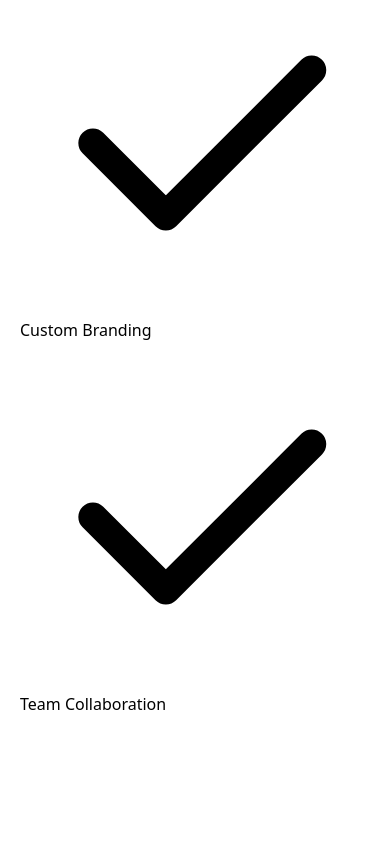
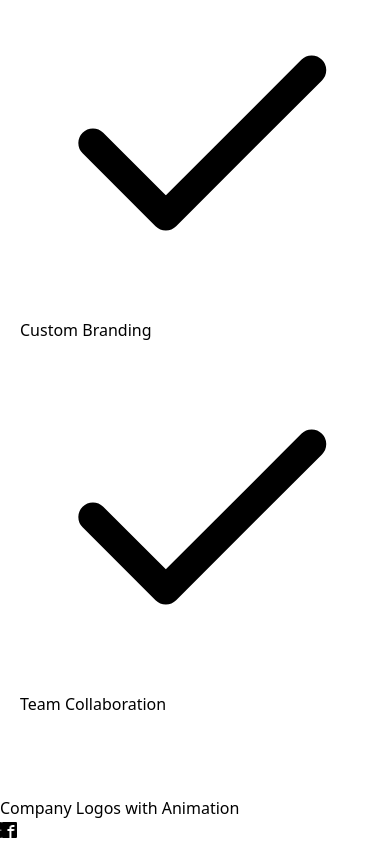
Before and after one commit to ziaul-hoque4820/React-practicing-Component, a React (Vite) app: page / in a window 390 px wide. Shown: the part 10468-11312 px from the top of the page. Before the commit the page ends 11264 px from the top, so only its background shows below. Built offline with nearby package versions, Linux system fonts and the light colour scheme.

Commit message:
Company Section with animation done

```diff
--- a/src/App.css
+++ b/src/App.css
@@ -1,3 +1,53 @@
 .section-container{
     @apply max-w-screen-2xl container mx-auto py-20 px-5;
 }
+
+/* Default: large screens */
+@keyframes scroll {
+    0% {
+        transform: translateX(180%);
+    }
+
+    100% {
+        transform: translateX(-100%);
+    }
+}
+
+.animate-scroll {
+    display: inline-flex;
+    animation: scroll 15s linear infinite;
+}
+
+/* Medium devices (tablets) */
+@media (max-width: 1024px) {
+    @keyframes scroll-md {
+        0% {
+            transform: translateX(85%);
+        }
+
+        100% {
+            transform: translateX(-100%);
+        }
+    }
+
+    .animate-scroll {
+        animation: scroll-md 10s linear infinite;
+    }
+}
+
+/* Small devices (mobiles) */
+@media (max-width: 640px) {
+    @keyframes scroll-sm {
+        0% {
+            transform: translateX(45%);
+        }
+
+        100% {
+            transform: translateX(-100%);
+        }
+    }
+
+    .animate-scroll {
+        animation: scroll-sm 8s linear infinite;
+    }
+}
--- a/src/App.jsx
+++ b/src/App.jsx
@@ -1,4 +1,5 @@
 import BlogSection from "./page/BlogSection"
+import CompanyLogos from "./page/CompanyLogos"
 import FAQs from "./page/FAQs"
 import Pricing from "./page/Pricing"
 import TeamSection from "./page/TeamSection"
@@ -12,6 +13,7 @@
       <TeamSection />
       <BlogSection />
       <Pricing />
+      <CompanyLogos />
     </>
   )
 }
--- /dev/null
+++ b/src/page/CompanyLogos.jsx
@@ -0,0 +1,41 @@
+import React from 'react'
+import { BsApple } from "react-icons/bs";
+import { FaAmazon, FaGoogle } from "react-icons/fa";
+import { TfiMicrosoftAlt } from "react-icons/tfi";
+import { ImFacebook2 } from "react-icons/im";
+
+
+const logos = [
+    { icon: BsApple, name: "Apple" },
+    { icon: FaGoogle, name: "Google" },
+    { icon: FaAmazon, name: "Amazon" },
+    { icon: TfiMicrosoftAlt, name: "Microsoft" },
+    { icon: ImFacebook2, name: "Facebook" },
+]
+
+
+function CompanyLogos() {
+    return (
+        <div className='bg-gray-100'>
+            <div className='max-w-screen-2xl container mx-auto py-20 px-5'>
+                <h2 className='text-center my-5 text-2xl font-semibold'>Company Logos with Animation</h2>
+
+                {/* logo container  */}
+                <div className='relative overflow-hidden border-y-[1px] p-8'>
+                    <div className='flex items-center justify-around md:space-x-14 space-x-8 animate-scroll'>
+                        {
+                            logos.map((logo, index) => (
+                                <div key={index} className='flex justify-center items-center bg-white rounded-full p-6 w-28 h-28 hover:scale-110 transition transform'>
+                                    <logo.icon className='text-blue-500 text-5xl ' title={logo.name} />
+                                </div>
+                            ))
+                        }
+                    </div>
+                </div>
+            </div>
+
+        </div>
+    )
+}
+
+export default CompanyLogos
```
